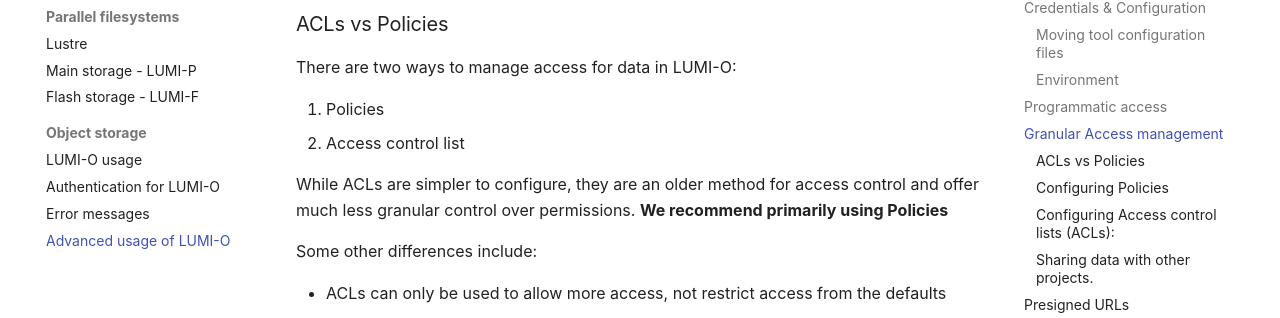
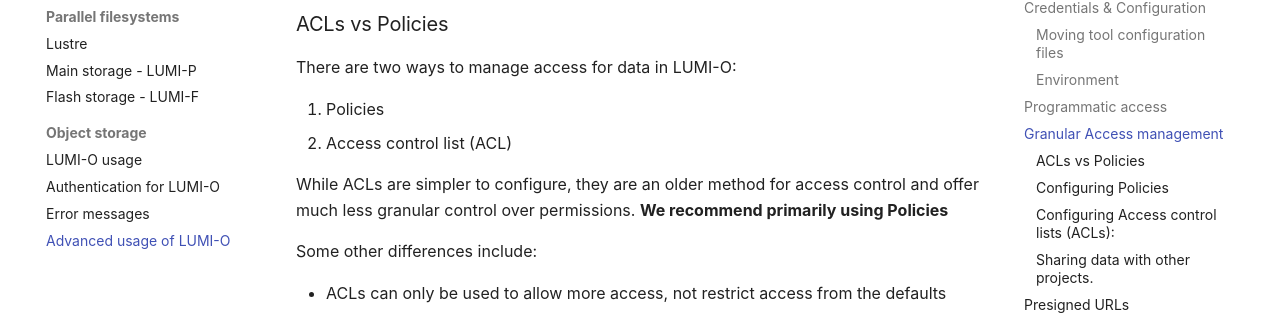
Before and after one commit to Lumi-supercomputer/lumi-userguide, an MkDocs documentation site: the page built from docs/storage/lumio/advanced.md, in a window 1280 px wide and 900 px high, scrolled down 3026 px. Shown: the part 127-445 px from the top of the window. Built offline with MkDocs 1.6.1 and Material for MkDocs 9.7.7, drawn with Linux system fonts in a browser that asks for light colours.

Commit message:
Update docs/storage/lumio/advanced.md
Co-authored-by: hdrei <78485804+hdrei@users.noreply.github.com>

```diff
--- a/docs/storage/lumio/advanced.md
+++ b/docs/storage/lumio/advanced.md
@@ -123,7 +123,7 @@
 There are two ways to manage access for data in LUMI-O:
 
 1. Policies
-2. Access control list
+2. Access control list (ACL)
 
 While ACLs are simpler to configure, they are an older
 method for access control and offer much less granular control
```
